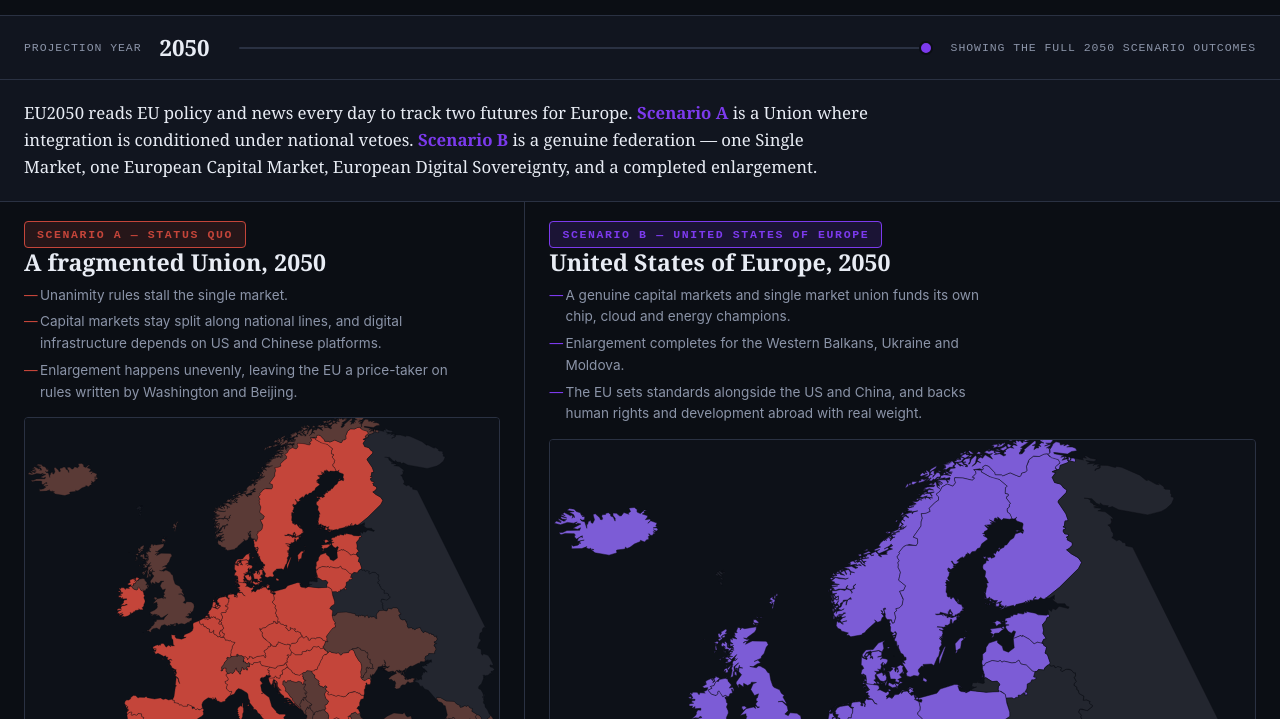
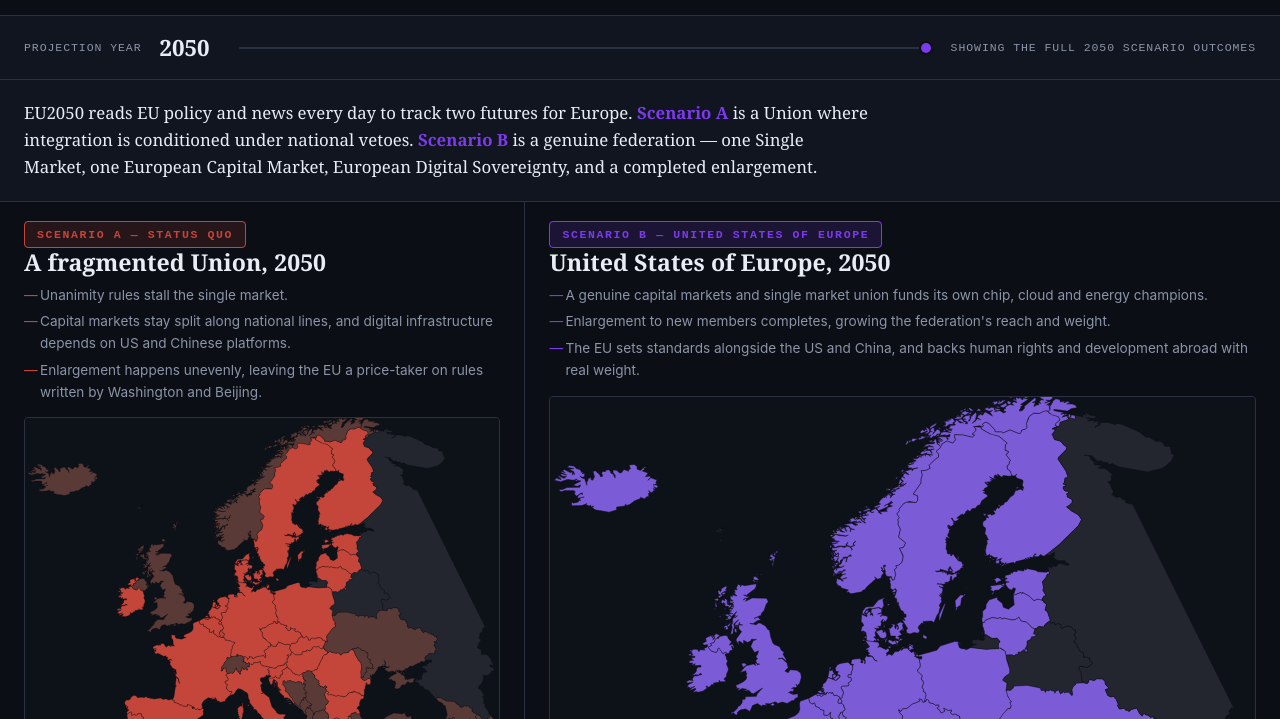
Before and after one commit to volters-cell/EU2050, a plain HTML site: page index.html in a window 1280 px wide. Shown: the part 81-800 px from the top of the page. Drawn offline with Linux system fonts and the light colour scheme; no server answers.

Commit message:
Align scenario description text to full map width and simplify the enlargement line

```diff
--- a/index.html
+++ b/index.html
@@ -226,7 +226,7 @@
     font-size:0.85rem;
     color:var(--ink-dim);
     line-height:1.6;
-    max-width:52ch;
+    width:100%;
     margin-bottom:14px;
   }
   .scenario-desc li{
@@ -707,7 +707,7 @@
     </div>
     <ul class="scenario-desc">
       <li>A genuine capital markets and single market union funds its own chip, cloud and energy champions.</li>
-      <li>Enlargement completes for the Western Balkans, Ukraine and Moldova.</li>
+      <li>Enlargement to new members completes, growing the federation's reach and weight.</li>
       <li>The EU sets standards alongside the US and China, and backs human rights and development abroad with real weight.</li>
     </ul>
 
```
